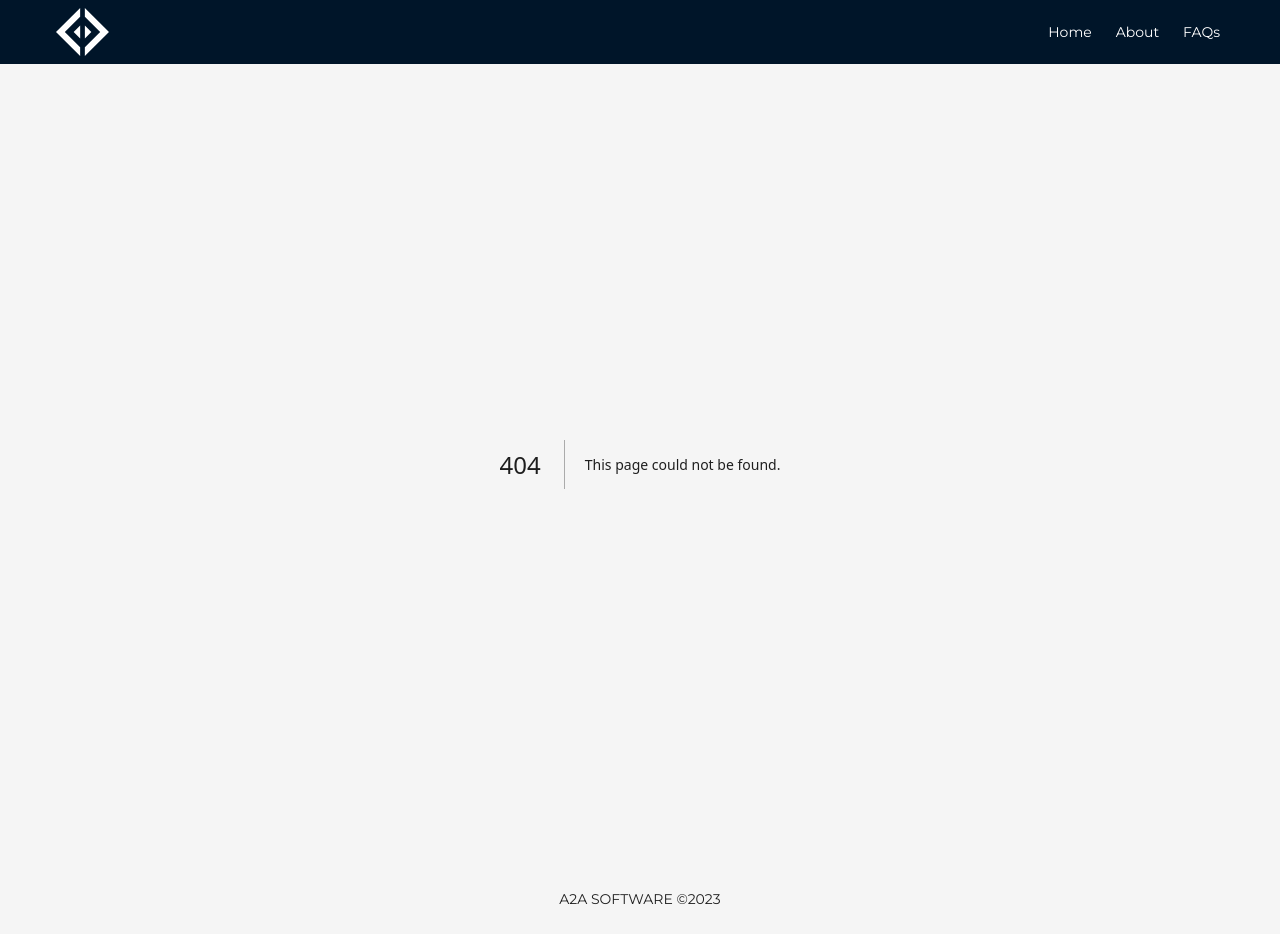
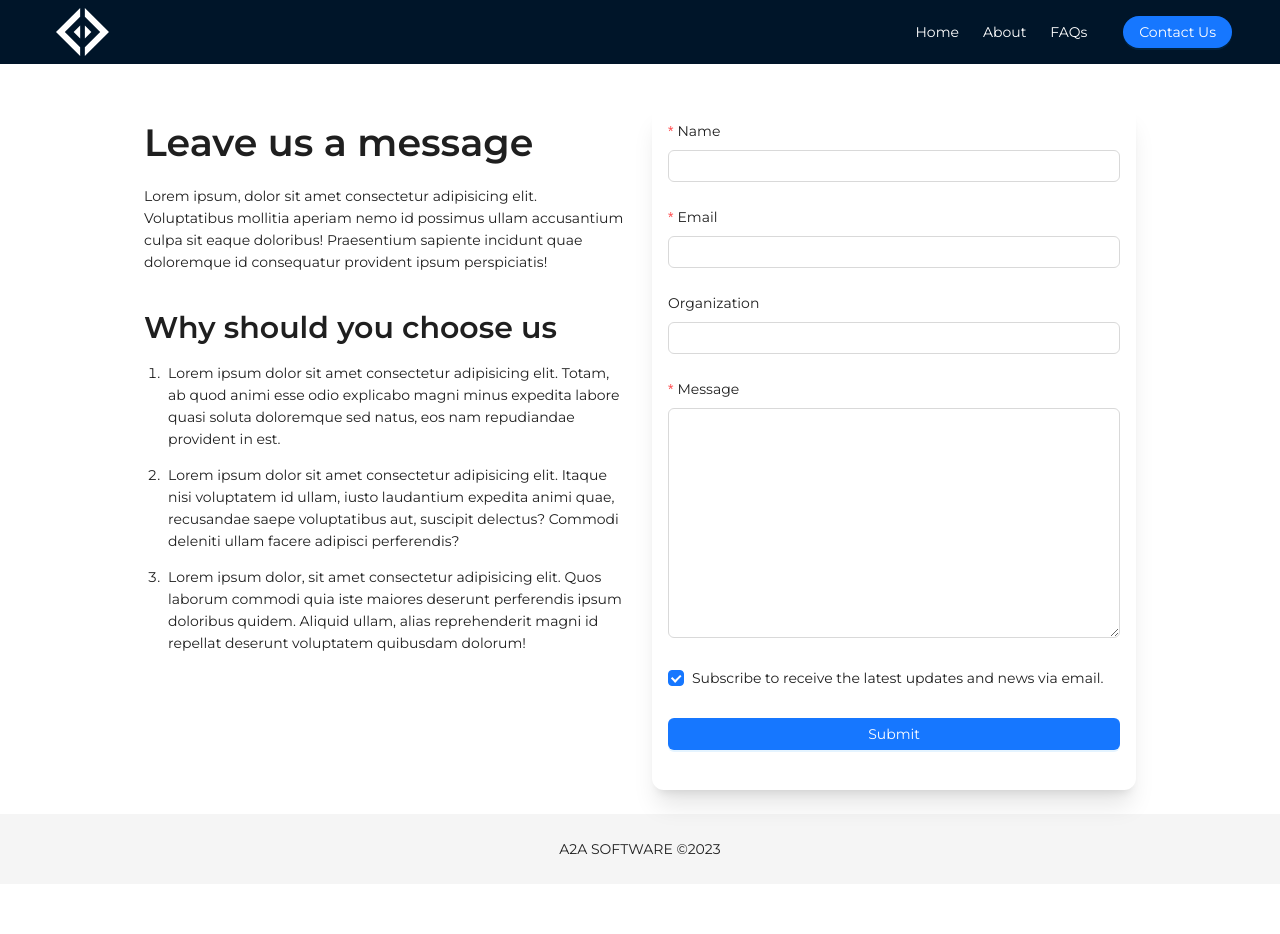
Before and after one commit to tanpham199/landing-page-template, a Next.js app: page /contact in a window 1280 px wide. Before the commit this address had no page. After the commit the page ends 884 px from the top, so only its background shows below. Built offline with nearby package versions, Linux system fonts and the light colour scheme.

Commit message:
contact us ui

```diff
--- /dev/null
+++ b/src/components/pages/Contact/index.tsx
@@ -0,0 +1,105 @@
+import { Button, Checkbox, Form, Input, Typography, App } from 'antd';
+import Head from '../Head';
+import Section from '@/components/common/Section';
+import { Col, Row } from '@/components/common/Grid';
+
+const initialValues = {
+  name: '',
+  email: '',
+  organization: '',
+  message: '',
+  subscribeToUpdates: true,
+};
+
+type FieldType = typeof initialValues;
+
+const Item = Form.Item<FieldType>;
+const { Title, Paragraph } = Typography;
+
+const Contact = () => {
+  const { modal } = App.useApp();
+
+  const handleFinish = (values: FieldType) => {
+    modal.success({
+      title: 'Your message has been delivered',
+      content: 'We will get back to you as soon as possible.',
+      maskClosable: true,
+    });
+    console.info(values);
+  };
+
+  return (
+    <>
+      <Head pageTitle="Contact" metaDescription="Leave us a message" />
+      <Section light>
+        <Row gutter={[24, 24]}>
+          <Col xl={12} lg={12} md={24} sm={24}>
+            <Title>Leave us a message</Title>
+            <Paragraph>
+              Lorem ipsum, dolor sit amet consectetur adipisicing elit. Voluptatibus mollitia aperiam nemo id possimus
+              ullam accusantium culpa sit eaque doloribus! Praesentium sapiente incidunt quae doloremque id consequatur
+              provident ipsum perspiciatis!
+            </Paragraph>
+            <Title level={2}>Why should you choose us</Title>
+            <Paragraph>
+              <ol>
+                <li>
+                  <Paragraph>
+                    Lorem ipsum dolor sit amet consectetur adipisicing elit. Totam, ab quod animi esse odio explicabo
+                    magni minus expedita labore quasi soluta doloremque sed natus, eos nam repudiandae provident in est.
+                  </Paragraph>
+                </li>
+                <li>
+                  <Paragraph>
+                    Lorem ipsum dolor sit amet consectetur adipisicing elit. Itaque nisi voluptatem id ullam, iusto
+                    laudantium expedita animi quae, recusandae saepe voluptatibus aut, suscipit delectus? Commodi
+                    deleniti ullam facere adipisci perferendis?
+                  </Paragraph>
+                </li>
+                <li>
+                  <Paragraph>
+                    Lorem ipsum dolor, sit amet consectetur adipisicing elit. Quos laborum commodi quia iste maiores
+                    deserunt perferendis ipsum doloribus quidem. Aliquid ullam, alias reprehenderit magni id repellat
+                    deserunt voluptatem quibusdam dolorum!
+                  </Paragraph>
+                </li>
+              </ol>
+            </Paragraph>
+          </Col>
+          <Col xl={12} lg={12} md={24} sm={24}>
+            <Form
+              className="mt-4 p-4 shadow-xl rounded-xl"
+              initialValues={initialValues}
+              layout="vertical"
+              onFinish={handleFinish}
+              autoComplete="off"
+            >
+              <Item label="Name" name="name" rules={[{ required: true, message: 'Please input your name!' }]}>
+                <Input />
+              </Item>
+              <Item label="Email" name="email" rules={[{ required: true, message: 'Please input your email!' }]}>
+                <Input />
+              </Item>
+              <Item label="Organization" name="organization">
+                <Input />
+              </Item>
+              <Item label="Message" name="message" rules={[{ required: true, message: 'Please input your message!' }]}>
+                <Input.TextArea rows={10} />
+              </Item>
+              <Item name="subscribeToUpdates" valuePropName="checked">
+                <Checkbox>Subscribe to receive the latest updates and news via email.</Checkbox>
+              </Item>
+              <Item>
+                <Button type="primary" htmlType="submit" block>
+                  Submit
+                </Button>
+              </Item>
+            </Form>
+          </Col>
+        </Row>
+      </Section>
+    </>
+  );
+};
+
+export default Contact;
--- a/src/enums/index.ts
+++ b/src/enums/index.ts
@@ -2,4 +2,5 @@ export const enum PagePath {
   Home = '/',
   About = '/about',
   Faqs = '/faqs',
+  Contact = '/contact',
 }
--- a/src/layouts/HomeLayout/index.tsx
+++ b/src/layouts/HomeLayout/index.tsx
@@ -1,5 +1,5 @@
 import { PropsWithChildren } from 'react';
-import { Layout, FloatButton, theme } from 'antd';
+import { Layout, FloatButton, theme, Button, Space } from 'antd';
 import Image from 'next/image';
 import Link from 'next/link';
 import { APP_LOGO } from '@/constants';
@@ -38,6 +38,7 @@ const HomeLayout = ({ children }: PropsWithChildren) => {
         <Link href={PagePath.Home} className={classNames(styles.logo, 'center')}>
           <Image src={APP_LOGO} alt="Logo" priority />
         </Link>
+        <Space size="large">
           <ul className={styles.menu}>
             {NAV_ITEMS.map(({ label, path }) => (
               <li key={label}>
@@ -53,6 +54,12 @@ const HomeLayout = ({ children }: PropsWithChildren) => {
               </li>
             ))}
           </ul>
+          <Link href={PagePath.Contact}>
+            <Button type="primary" shape="round">
+              Contact Us
+            </Button>
+          </Link>
+        </Space>
       </Header>
       <Content>{children}</Content>
       <Footer className="text-center">A2A SOFTWARE ©2023</Footer>
--- /dev/null
+++ b/src/pages/contact/index.ts
@@ -0,0 +1,3 @@
+import Contact from '@/components/pages/Contact';
+
+export default Contact;
```
Lines whose indentation alone changed are shown as unchanged.
